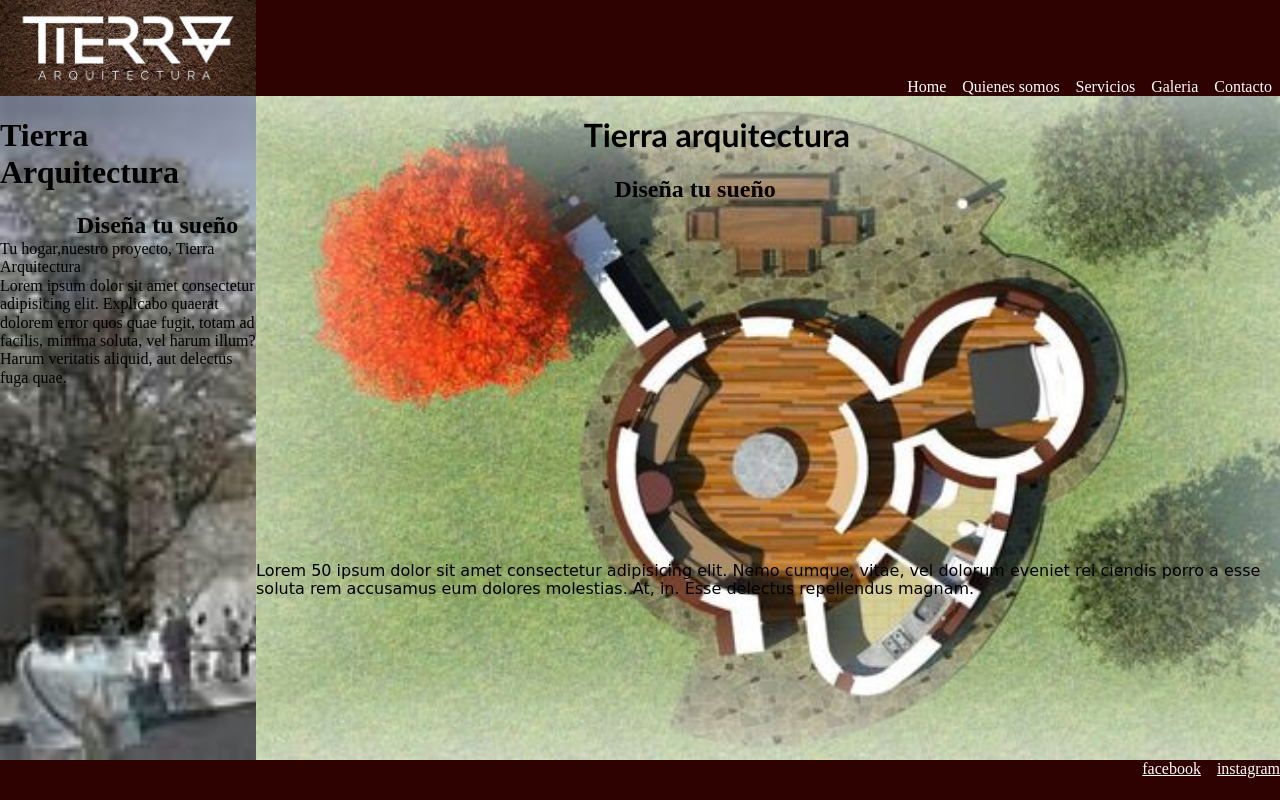
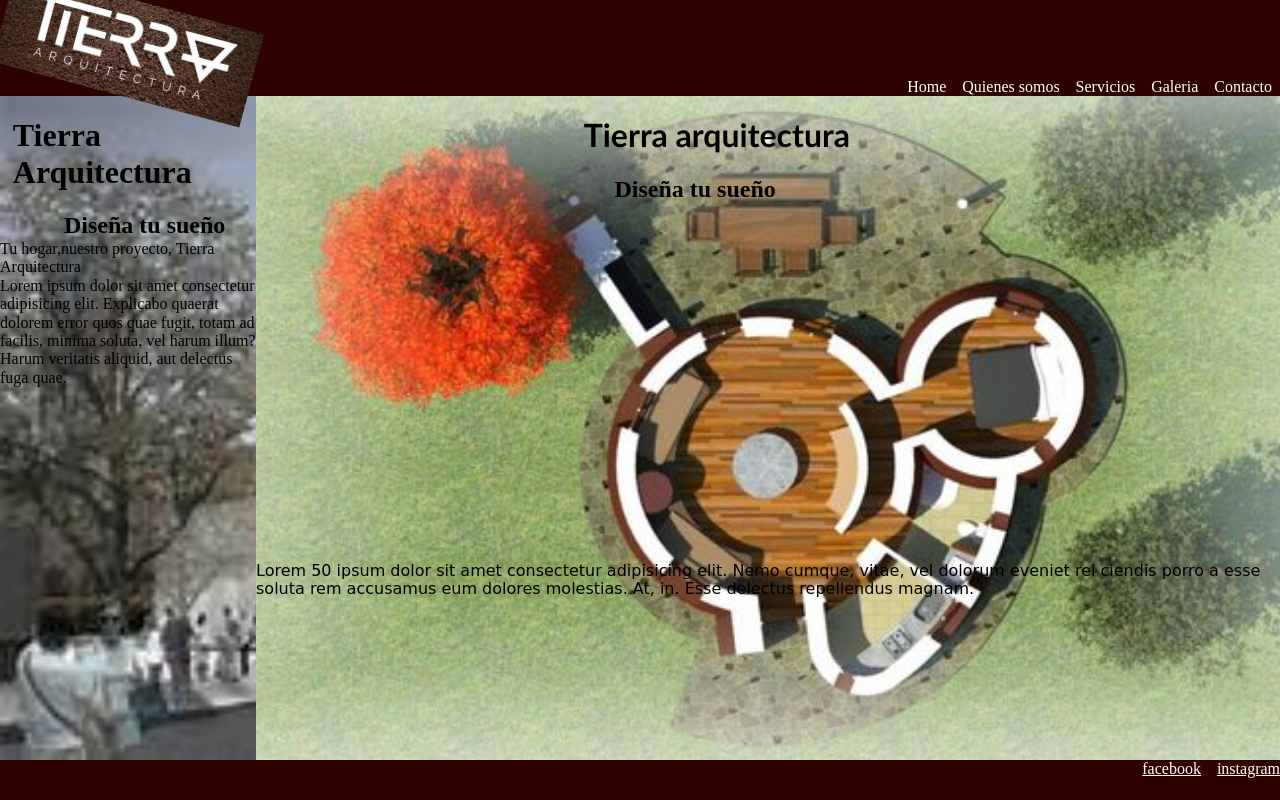
Before and after one commit to javierordonez89/tierra-arquitectura, a plain HTML site: page index.html in a window 1280 px wide. Drawn offline with Linux system fonts and the light colour scheme; files whose address does not match are found by name.

Commit message:
Grid,Media,transform,animacion en Index y Galeria

```diff
--- a/css/style.css
+++ b/css/style.css
@@ -24,6 +24,8 @@ header .img {
     background-image: url(../imagenes/imagen\ 7\ tierra\ logo.jpg);
     background-size: cover;
     background-position: center;
+    transform:rotate(15deg)
+
 }
 
 header nav ul {
@@ -70,12 +72,12 @@ main .img2 p {
 main article h1 {
     justify-content: center;
     align-items: center;
-    margin-left: 0%;
+    margin-left: 5%;
 
 }
 
 main article h2 {
-    margin-left: 30%;
+    margin-left: 25%;
 }
 
 main div h1 {
@@ -117,10 +119,11 @@ footer ul li a {
 
 /* Galeria */
 .main__galeria {
-    background-color: aqua;
+    background-color: rgba(47,2,2);
     display: grid;
     grid-template-columns: 1fr 3fr 1fr;
     grid-template-rows: 1fr 1fr;
+    gap: 5px;
 
 
 }
```
Also changed, not shown: 1 other file.
